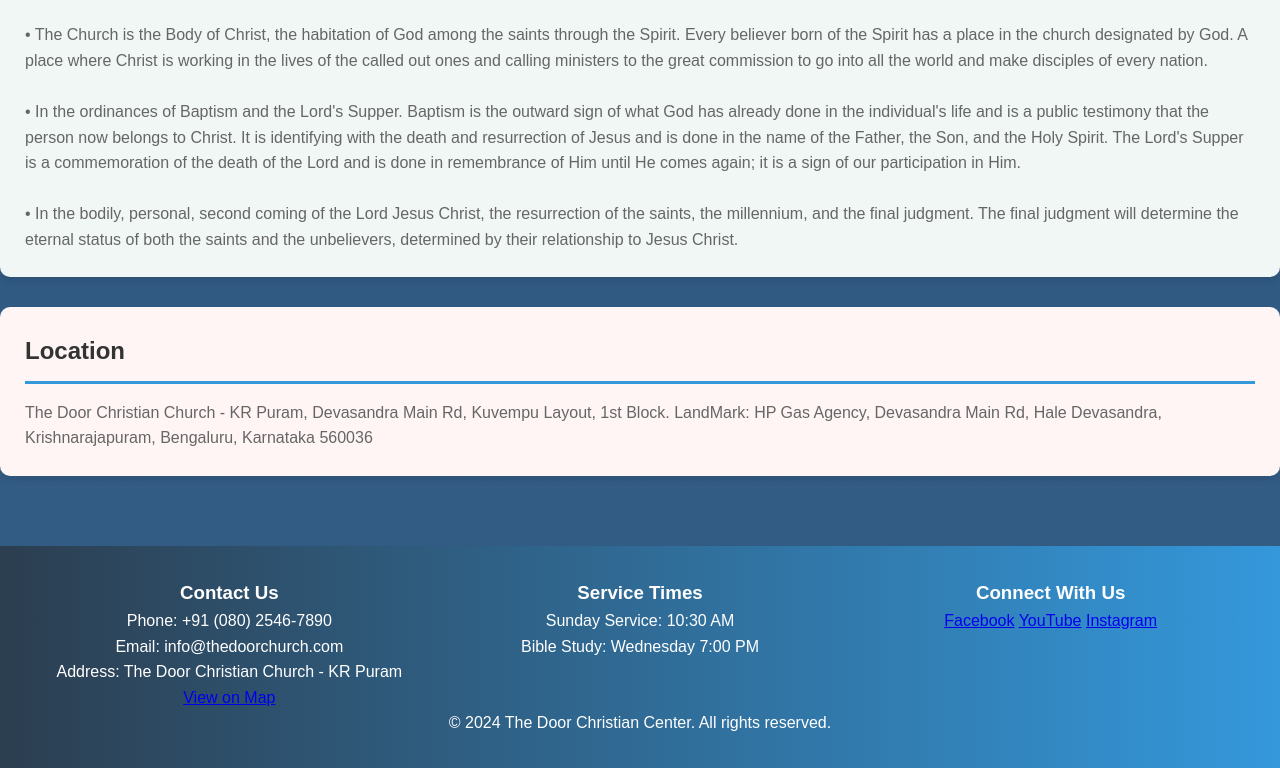
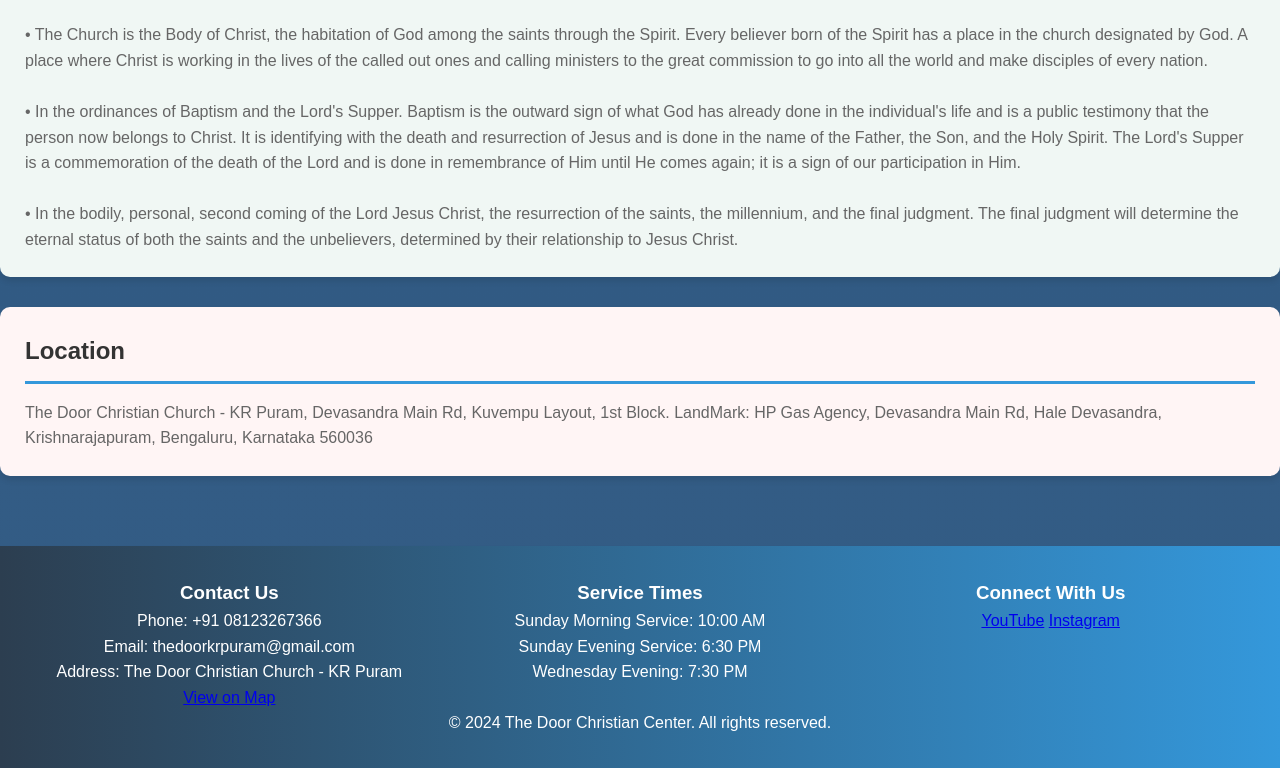
Before and after one commit to Shambhu8197/church-website, a plain HTML site: page Frontend/about.html in a window 1280 px wide. Shown: the part 3698-4466 px from the top of the page. Drawn offline with Linux system fonts and the light colour scheme.

Commit message:
Update contact information and service times across multiple pages

```diff
--- a/Frontend/about.html
+++ b/Frontend/about.html
@@ -116,21 +116,21 @@
       <div class="footer-content">
         <div class="footer-section">
           <h3>Contact Us</h3>
-          <p>Phone: +91 (080) 2546-7890</p>
-          <p>Email: info@thedoorchurch.com</p>
+          <p>Phone: +91 08123267366</p>
+          <p>Email: thedoorkrpuram@gmail.com</p>
           <p>Address: The Door Christian Church - KR Puram <a href="https://maps.app.goo.gl/Bd4RG3R3n6rZoLhY9">View on Map</a></p>
         </div>
         <div class="footer-section">
           <h3>Service Times</h3>
-          <p>Sunday Service: 10:30 AM</p>
-          <p>Bible Study: Wednesday 7:00 PM</p>
+          <p>Sunday Morning Service: 10:00 AM</p>
+          <p>Sunday Evening Service: 6:30 PM</p>
+          <p>Wednesday Evening: 7:30 PM</p>
         </div>
         <div class="footer-section">
           <h3>Connect With Us</h3>
           <div class="social-links">
-            <a href="#" target="_blank">Facebook</a>
-            <a href="#" target="_blank">YouTube</a>
-            <a href="#" target="_blank">Instagram</a>
+            <a href="https://www.youtube.com/@TheDoorKRPuram" target="_blank">YouTube</a>
+            <a href="https://www.instagram.com/the_door_krpuram?igsh=cXZwMzRxNnEyNjVi" target="_blank">Instagram</a>
           </div>
         </div>
       </div>
```
Also changed, not shown: Frontend/events-media.html (+6 -6 lines), Frontend/events.html (+7 -7 lines), Frontend/index.html (+6 -6 lines), Frontend/services.html (+7 -7 lines), Frontend/visitor-form.html (+7 -7 lines).
